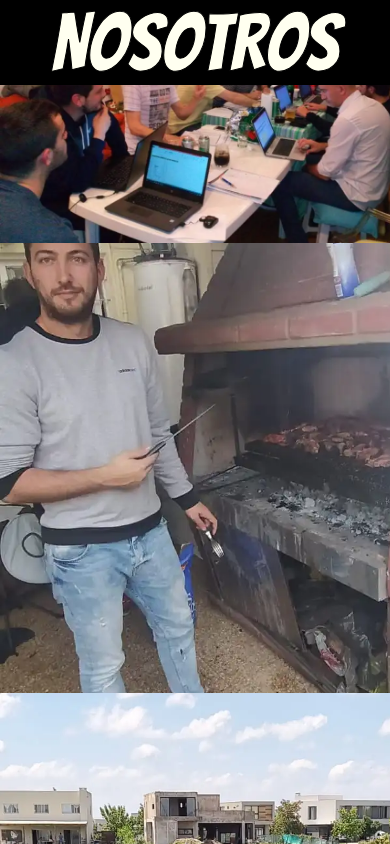
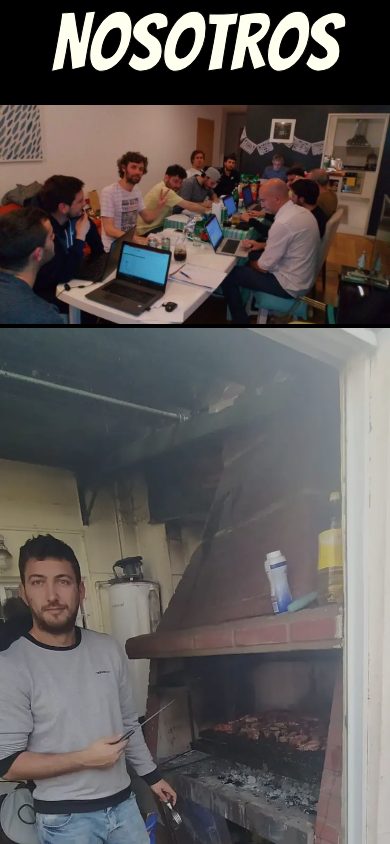
Before and after one commit to Morganti86/fantacalcio-argentina, a Next.js app: page /nosotros in a window 390 px wide. Shown: the top 844 px of the page. Built offline with nearby package versions, Linux system fonts and the light colour scheme.

Commit message:
Nosotros section redesigned v2

```diff
--- a/src/app/nosotros/Nosotros.module.css
+++ b/src/app/nosotros/Nosotros.module.css
@@ -1,6 +1,4 @@
 .container {
-  /* background-color: ivory; */
-  /* color: #2d2e32; */
   background-color: black;
   color: ivory;
   padding: 20px 80px;
@@ -10,20 +8,8 @@
   display: flex;
   margin: 20px 0;
   overflow: hidden;
-  /* margin: 20px 0; */
-  /* justify-content: space-between; */
 }
 
-/* .flexColumn {
-  margin: 0;
-  justify-content: center;
-  flex-direction: column;
-  display: flex;
-  width: calc(100% / 3);
-  height: 100%;
-  transition: 0.5s;
-  overflow: hidden;
-} */
 
 .flexColumn {
   flex: 1;
@@ -39,14 +25,14 @@
 
 .flexColumn img {
   width: 100%;
-  max-height: 100%; /* Establece un máximo de altura */
+  max-height: 100%;
   flex-grow: 1;
   object-fit: cover;
   opacity: 0.8;
   /* margin: 5px; */
   border: 1px solid ivory;
   transition: opacity 0.5s ease, transform 0.5s ease, box-shadow 0.3s ease,
-    src 1s ease; /* Agregamos transición para el cambio de src */
+    src 1s ease;
 }
 
 .flexColumn img:hover {
@@ -56,9 +42,6 @@
   z-index: 2;
 }
 
-/* .flexColumn:hover img:not(:hover) {
-  opacity: 0.8;
-} */
 
 .small {
   height: 20%;
@@ -74,39 +57,34 @@
 
 @media (max-width: 500px) {
   .container {
-    padding: 0;
+    padding: 0px;
   }
 
   .imagesContainer {
     display: block;
-    margin: 0;
   }
 
   .flexColumn {
-    width: 480px;
+    width: 100%;
+    height: auto;
+    margin-bottom: 0px;
+    display: block;
+  }
+
+  .flexColumn img {
+    width: 100%;
+    height: auto;
+    object-fit: cover;
     margin: 0;
-    height: 1350px;
-  }
-  .flexColumn img {
-    margin: 0;
-    opacity: 1;
     border: none;
-    width: 100%;
-    height: 100%;
-    object-fit: cover;
-    object-position: center;
   }
 
   .flexColumn img:hover {
     transform: none;
-    z-index: 0;
+    opacity: 1;
   }
 
-  .flexColumn .small {
-    height: 450px;
-  }
-
-  .flexColumn .big {
-    height: 450px;
+  .small, .medium, .big {
+    height: auto;
   }
 }
--- a/src/app/nosotros/PicturesList.jsx
+++ b/src/app/nosotros/PicturesList.jsx
@@ -1,4 +1,5 @@
-//
+//https://ezgif.com/
+//https://squoosh.app/
 
 export const PICTURES = [
   {
@@ -39,13 +40,13 @@ export const PICTURES = [
   },
   {
     image: "/Fotos/7.webp",
-    image2: "/Fotos/16.webp",
+    image2: "/Fotos/17.webp",
     size: "small",
     transitionTime: 7000,
   },
   {
     image: "/Fotos/20.webp",
-    image2: "/Fotos/17.webp",
+    image2: "/Fotos/8.webp",
     size: "medium",
     transitionTime: 5000,
   },
@@ -59,13 +60,13 @@ export const PICTURES = [
     image: "/Fotos/19.webp",
     image2: "/Fotos/24.webp",
     size: "medium",
-    transitionTime: 8000,
+    transitionTime: 7000,
   },
   {
-    image: "/Fotos/8.webp",
+    image: "/Fotos/16.webp",
     image2: "/Fotos/23.webp",
     size: "big",
-    transitionTime: 7000,
+    transitionTime: 6000,
   },
   {
     image: "/Fotos/22.webp",
```
Also changed, not shown: public/Fotos/xx.webp (deleted).
